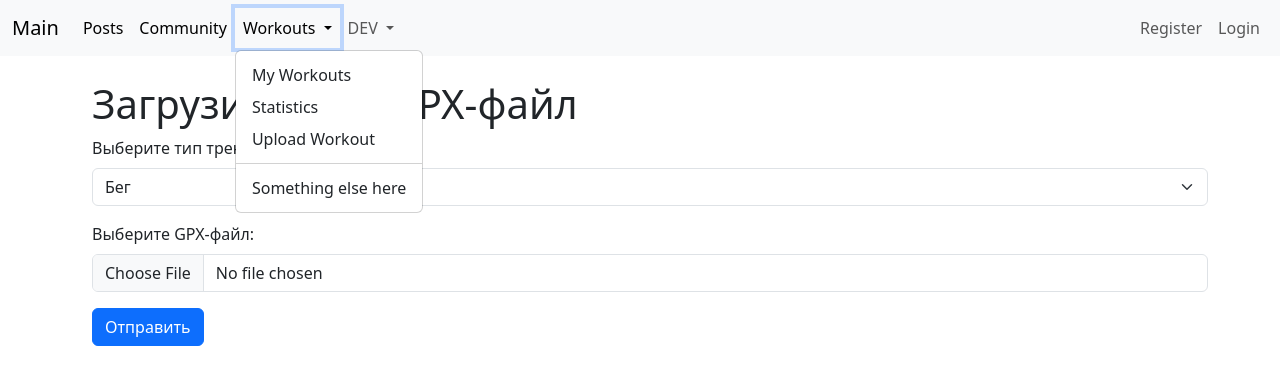
After one commit to Ridmovies/fastapi-pet-social-network, a FastAPI app: template src/templates/workouts/workout_upload.html in a window 1280 px wide, after a click on "Workouts". The commit adds this page. Shown: the top 385 px of the page. Run offline with FastAPI, Linux system fonts and the light colour scheme; the template is opened without the code that fills it, so the values that code supplies are empty; parts of the project's set-up code (start-up, migrations or seed data) failed here and were passed over.

Commit message:
add workout upload

```diff
--- a/src/templates/base.html
+++ b/src/templates/base.html
@@ -27,7 +27,22 @@
                     <a class="nav-link active" aria-current="page" href="/community">Community</a>
                 </li>
 
+                <li class="nav-item dropdown">
+                    <a class="nav-link dropdown-toggle" href="#" role="button" data-bs-toggle="dropdown"
+                       aria-expanded="false">
+                        Workouts
+                    </a>
+                    <ul class="dropdown-menu">
+                        <li><a class="dropdown-item" href="/workouts">My Workouts</a></li>
+                        <li><a class="dropdown-item" href="/workouts/statistics">Statistics</a></li>
+                        <li><a class="dropdown-item" href="/workouts/upload">Upload Workout</a></li>
 
+                        <li>
+                            <hr class="dropdown-divider">
+                        </li>
+                        <li><a class="dropdown-item" href="#">Something else here</a></li>
+                    </ul>
+                </li>
                 <li class="nav-item dropdown">
                     <a class="nav-link dropdown-toggle" href="#" role="button" data-bs-toggle="dropdown"
                        aria-expanded="false">
@@ -44,20 +59,7 @@
                     </ul>
                 </li>
 
-                <li class="nav-item dropdown">
-                    <a class="nav-link dropdown-toggle" href="#" role="button" data-bs-toggle="dropdown"
-                       aria-expanded="false">
-                        Workouts
-                    </a>
-                    <ul class="dropdown-menu">
-                        <li><a class="dropdown-item" href="/workouts">My Workouts</a></li>
 
-                        <li>
-                            <hr class="dropdown-divider">
-                        </li>
-                        <li><a class="dropdown-item" href="#">Something else here</a></li>
-                    </ul>
-                </li>
 
 
             </ul>
--- /dev/null
+++ b/src/templates/workouts/workout_upload.html
@@ -0,0 +1,34 @@
+{% extends "base.html" %}
+
+{% block content %}
+<div class="container mt-4">
+    <h1>Загрузите ваш GPX-файл</h1>
+
+    <form method="post" enctype="multipart/form-data" id="uploadForm">
+        <div class="mb-3">
+            <label for="workout-type" class="form-label">Выберите тип тренировки:</label>
+            <select id="workout-type" name="workout_type" class="form-select" onchange="updateFormAction()">
+                <option value="run">Бег</option>
+                <option value="bicycle">Велосипед</option>
+                <option value="walk">Прогулка</option>
+            </select>
+        </div>
+
+        <div class="mb-3">
+            <label for="file-input" class="form-label">Выберите GPX-файл:</label>
+            <input type="file" id="file-input" name="file" accept=".gpx" class="form-control" required>
+        </div>
+
+        <button type="submit" class="btn btn-primary">Отправить</button>
+    </form>
+</div>
+
+<script>
+function updateFormAction() {
+    const workoutType = document.getElementById('workout-type').value;
+    document.getElementById('uploadForm').action = `/api/v1/workout/uploadgpx/test?workout_type=${workoutType}`;
+}
+// Устанавливаем действие формы при загрузке страницы
+updateFormAction();
+</script>
+{% endblock %}
```
Also changed, not shown: src/pages/workout_router.py (+23 -1 lines), src/templates/workouts/workout_detail.html (deleted, +0 -25 lines), src/templates/workouts/workout_stat.html (added, +9 -0 lines), src/workout/router.py (+7 -0 lines).
